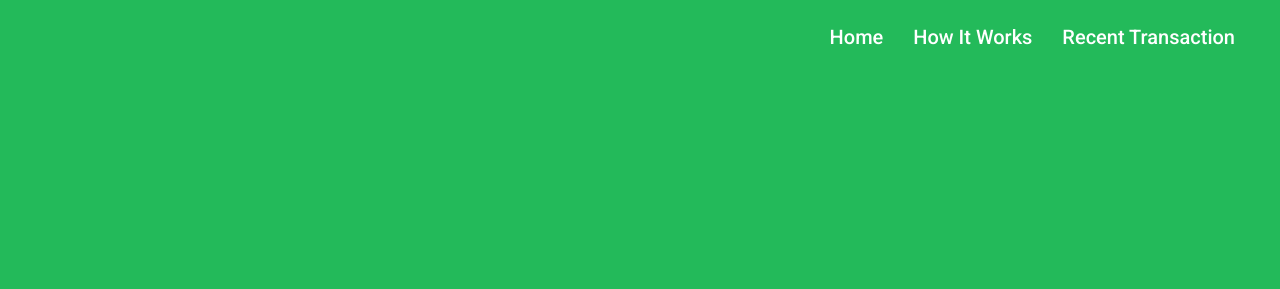
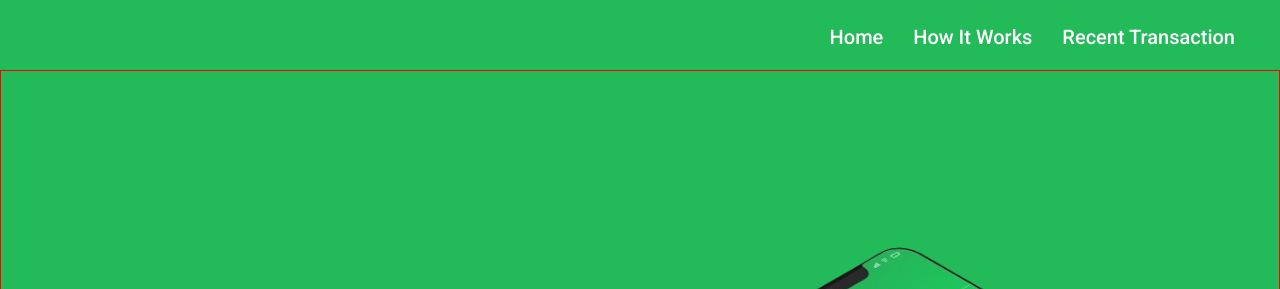
Before and after one commit to mdsumon1232/cash-app, a plain HTML site: page index.html in a window 1280 px wide. Shown: the top 289 px of the page. Drawn offline with Linux system fonts and the light colour scheme.

Commit message:
fixed style

```diff
--- a/style.css
+++ b/style.css
@@ -18,7 +18,8 @@ body {
 .section {
   max-width: 1440px;
   width: 100%;
-  height: 100vh;
+  height: calc(100vh - 120px);
+  border: 1px solid red;
   margin: 0 auto;
 }
 
```
